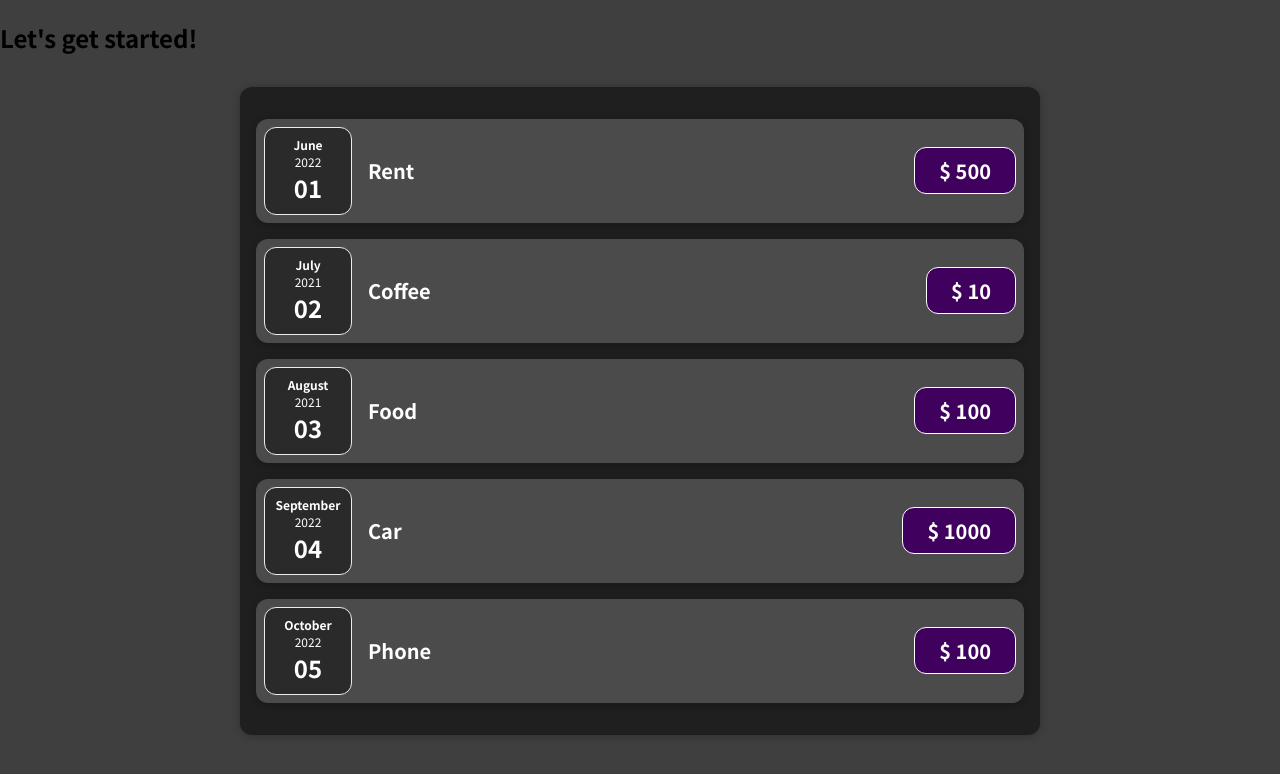
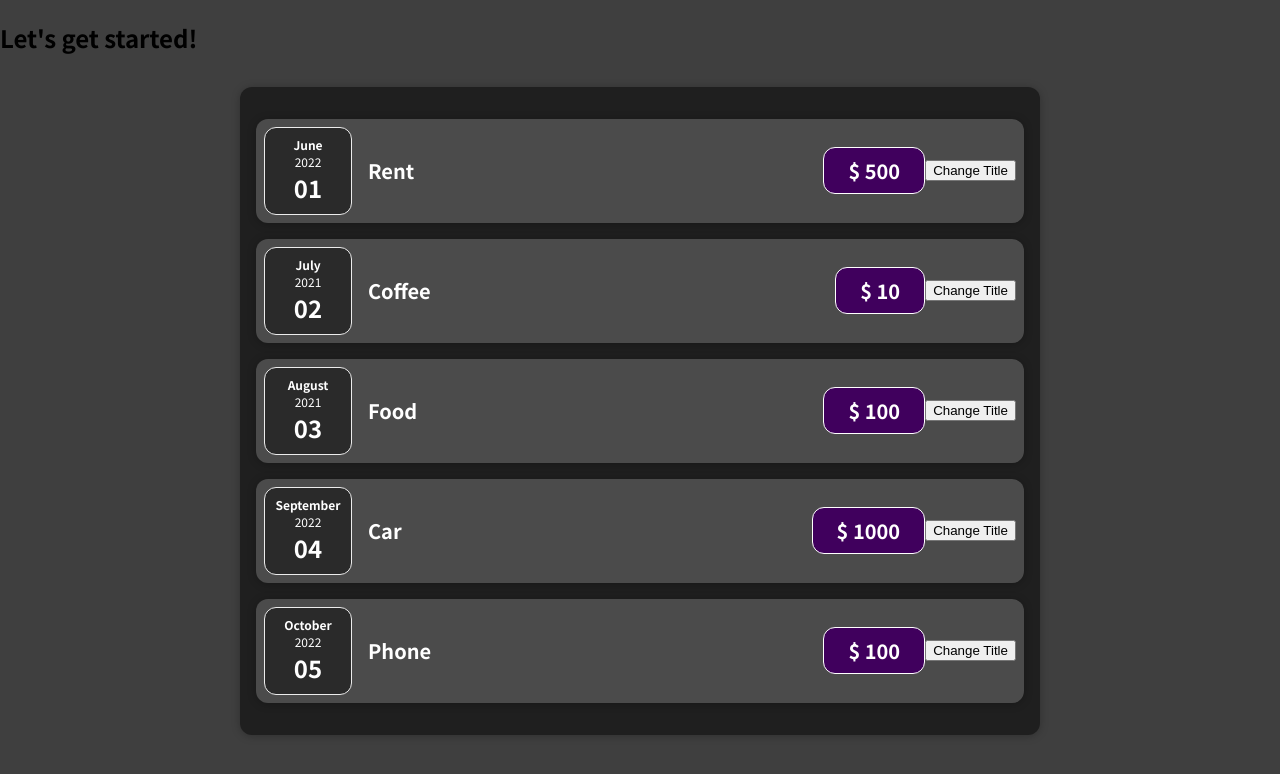
Before and after one commit to FrannM/react-test-app, a React (Create React App) app: page / in a window 1280 px wide. Shown: the top 774 px of the page. Built offline with nearby package versions, Linux system fonts and the light colour scheme; the HTML template or start-up script is replaced by a standard one.

Commit message:
useState function in ExpenseItem.js

```diff
--- a/src/App.js
+++ b/src/App.js
@@ -1,4 +1,4 @@
-import Expenses from './components/Expenses';
+import Expenses from './components/Expenses/Expenses';
 
 function App() {
 	const expenses = [
--- a/src/components/ExpenseItem.js
+++ /dev/null
@@ -1,16 +0,0 @@
-import './ExpenseItem.css';
-import ExpenseDate from './ExpenseDate';
-
-const ExpenseItem = (props) => {
-	return (
-		<div className="expense-item">
-			<ExpenseDate date={props.date} />
-			<div className="expense-item__description">
-				<h2>{props.title}</h2>
-				<div className="expense-item__price">$ {props.amount}</div>
-			</div>
-		</div>
-	);
-};
-
-export default ExpenseItem;
--- a/src/components/ExpenseItem.css
+++ b/src/components/Expenses/ExpenseItem.css
@@ -2,10 +2,8 @@
 	display: flex;
 	justify-content: space-between;
 	align-items: center;
-	box-shadow: 0 2px 8px rgba(0, 0, 0, 0.25);
 	padding: 0.5rem;
 	margin: 1rem 0;
-	border-radius: 12px;
 	background-color: #4b4b4b;
 }
 
--- /dev/null
+++ b/src/components/Expenses/ExpenseItem.js
@@ -0,0 +1,26 @@
+import { useState } from 'react';
+
+import ExpenseDate from './ExpenseDate';
+import Card from '../UI/Card';
+import './ExpenseItem.css';
+
+const ExpenseItem = (props) => {
+	const [title, setTitle] = useState(props.title);
+
+	const clickHandler = () => {
+		setTitle('Clicked');
+	};
+
+	return (
+		<Card className="expense-item">
+			<ExpenseDate date={props.date} />
+			<div className="expense-item__description">
+				<h2>{title}</h2>
+				<div className="expense-item__price">$ {props.amount}</div>
+			</div>
+			<button onClick={clickHandler}>Change Title</button>
+		</Card>
+	);
+};
+
+export default ExpenseItem;
--- a/src/components/Expenses.js
+++ b/src/components/Expenses/Expenses.js
@@ -1,14 +1,15 @@
 import ExpenseItem from './ExpenseItem';
+import Card from '../UI/Card.js';
 import './Expenses.css';
 
 const Expenses = (props) => {
 	const { items } = props;
 	return (
-		<div className="expenses">
+		<Card className="expenses">
 			{items.map((expense) => (
 				<ExpenseItem key={expense.id} {...expense} />
 			))}
-		</div>
+		</Card>
 	);
 };
 
--- /dev/null
+++ b/src/components/UI/Card.css
@@ -0,0 +1,4 @@
+.card {
+	border-radius: 12px;
+	box-shadow: 0px 1px 8px rgba(0, 0, 0, 0.25);
+}
--- /dev/null
+++ b/src/components/UI/Card.js
@@ -0,0 +1,9 @@
+import './Card.css';
+
+const Card = (props) => {
+	const classes = 'card ' + props.className;
+
+	return <div className={classes}>{props.children}</div>;
+};
+
+export default Card;
```
Also changed, not shown: src/components/Expenses/ExpenseDate.css (renamed from src/components/ExpenseDate.css), src/components/Expenses/ExpenseDate.js (renamed from src/components/ExpenseDate.js), src/components/Expenses/Expenses.css (renamed from src/components/Expenses.css), 1 other file (tests, documents, lock files or other folders).
